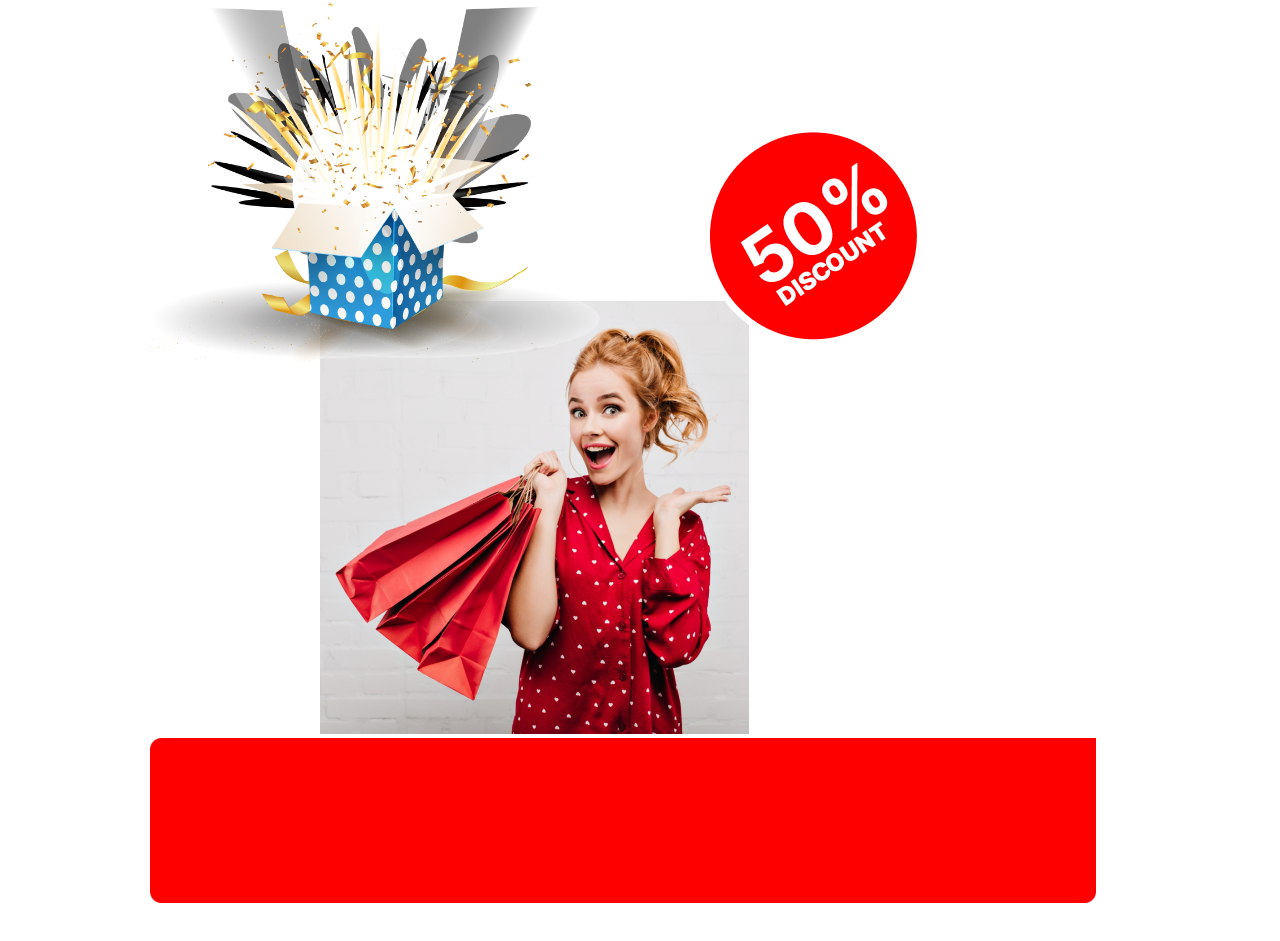
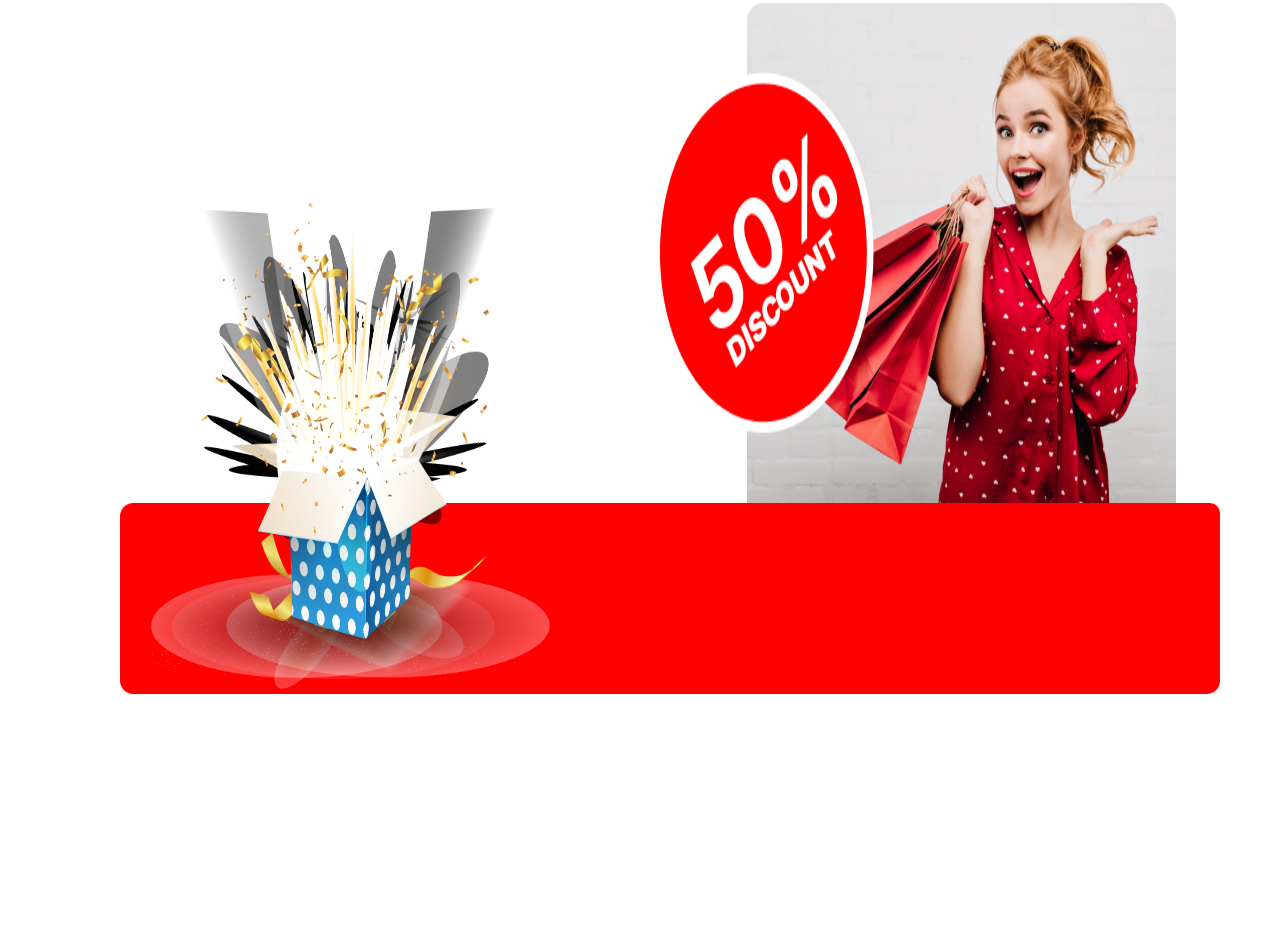
Before and after one commit to rafiahmedrifatt/new-year-project, a plain HTML site: page index.html in a window 1280 px wide. Shown: the part 3187-4128 px from the top of the page. After the commit the page ends 4005 px from the top, so only its background shows below. Drawn offline with Linux system fonts and the light colour scheme; a web font is replaced by a local one.

Commit message:
img position fixed

```diff
--- a/index.html
+++ b/index.html
@@ -82,8 +82,8 @@
         <img class="img1" src="images/Group 75.png" alt="" />
         <img class="img2" src="images/Group 44.png" alt="" />
         <img class="img3" src="images/Rectangle 1.png" alt="" />
-        <img class="img4" src="images/Rectangle 2.png" alt="" />
       </div>
+      <img class="img4" src="images/Rectangle 2.png" alt="" />
     </div>
   </body>
 </html>
--- a/style.css
+++ b/style.css
@@ -74,32 +74,33 @@
   border-radius: 50%;
 }
 
-.imageStack {
+.holidayImg {
   display: flex;
   flex-direction: row;
   width: 1vh;
 }
 
 .img1 {
-  width: 450px;
-  margin-bottom: -100px;
+  width: 400px;
+  height: 500px;
   position: relative;
-  /* height: 500px; */
-  /* width: auto; */
+  top: 200px;
+  z-index: 1;
 }
 
 .img2 {
-  /* margin-right: -150px; */
-  margin-top: 100px;
-  position: absolute;
+  position: relative;
+  margin-right: -200px;
+  z-index: 1;
 }
 
 .img3 {
-  margin-left: 200px;
-  width: 492;
+  position: relative;
 }
 
 .img4 {
-  margin-top: -20px;
-  width: 91%;
+  position: relative;
+  border-radius: 10px;
+  top: -60px;
+  width: 100%;
 }
```
